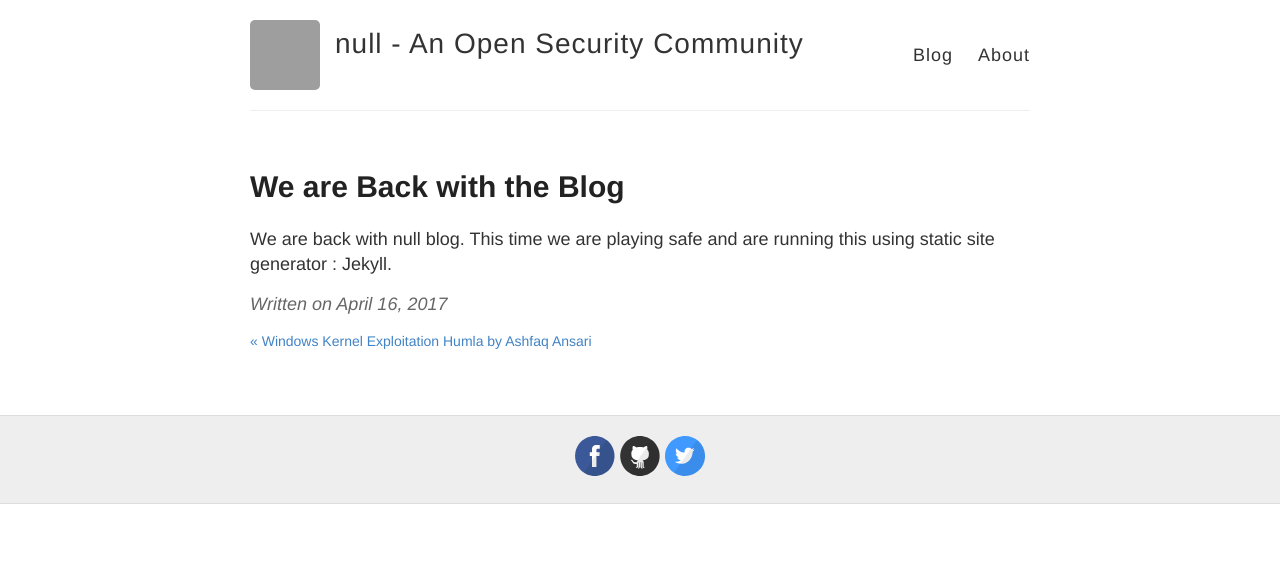
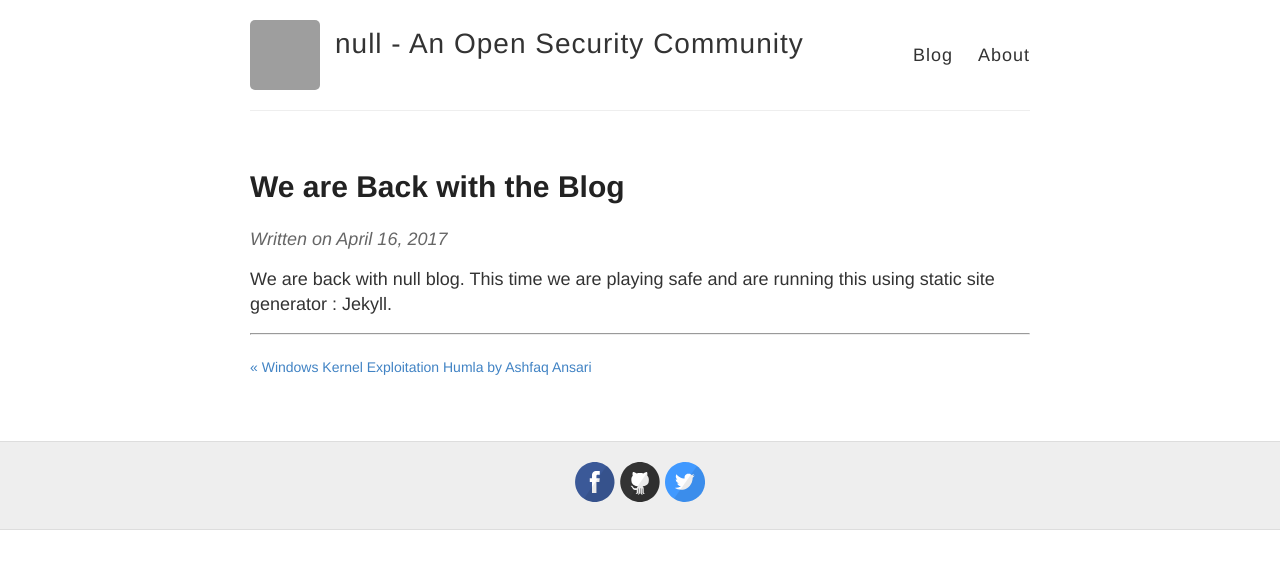
Before and after one commit to null-open-security-community/null-open-security-community.github.io, a Jekyll site: the page built from _posts/2017-04-16-Restart-Blog.md, in a window 1280 px wide. Shown: the top 569 px of the page. Built offline with Jekyll 4.4.1, drawn with Linux system fonts in a browser that asks for light colours; grey boxes are pictures that could not be loaded.

Commit message:
posts page revamped

```diff
--- a/_layouts/post.html
+++ b/_layouts/post.html
@@ -4,20 +4,20 @@
 
 <article class="post">
   <h1>{{ page.title }}</h1>
+  <div class="date">
+    Written on {{ page.date | date: "%B %e, %Y" }}
+  </div>
 
   <div class="entry">
     {{ content }}
   </div>
-
-  <div class="date">
-    Written on {{ page.date | date: "%B %e, %Y" }}
-  </div>
+<hr>
 <div class="PageNavigation">
   {% if page.previous.url %}
-    <a class="prev" href="./{{ page.previous.url }}">&laquo; {{ page.previous.title }}</a>
+    <a class="prev" href="{{ page.previous.url }}">&laquo; {{ page.previous.title }}</a>
   {% endif %}
   {% if page.next.url %}
-    <a class="next" href="./{{ page.next.url }}">{{ page.next.title }} &raquo;</a>
+    <a class="next" href="{{ page.next.url }}">{{ page.next.title }} &raquo;</a>
   {% endif %}
 </div>
 </article>
```
